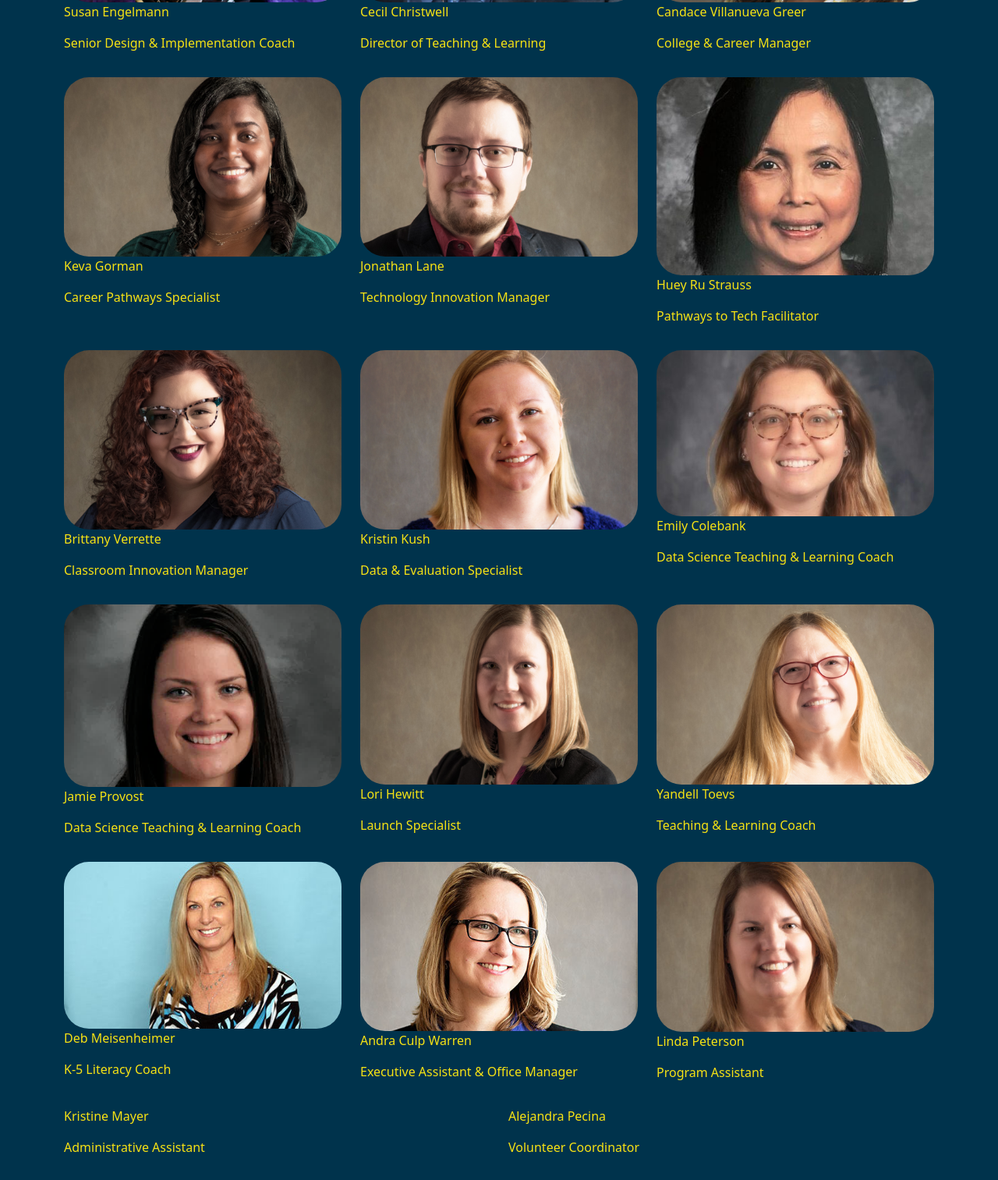
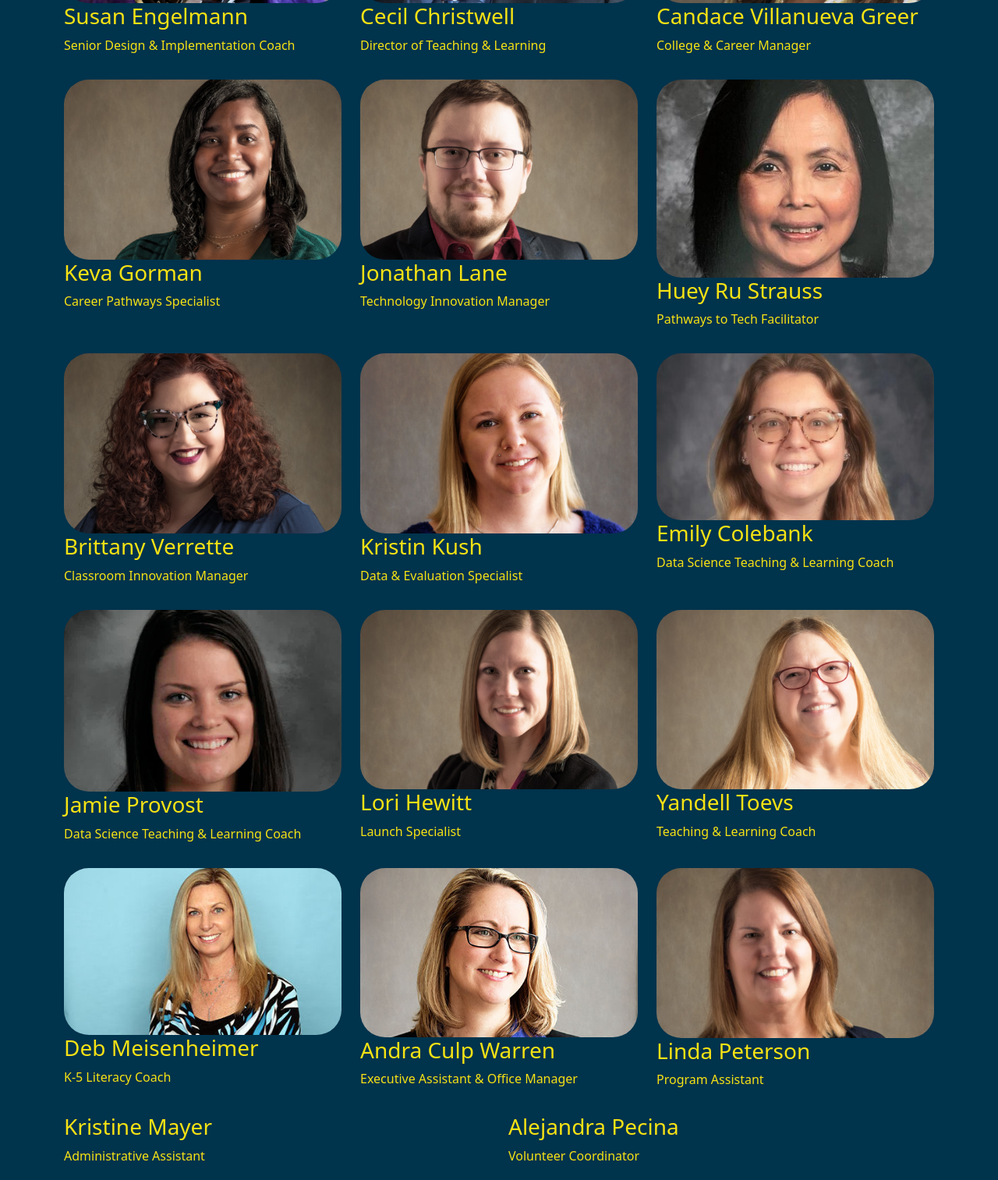
Before and after one commit to PREP-KC/prepkc-website, a plain HTML site: page about.html in a window 1280 px wide. Shown: the part 1411-2924 px from the top of the page at 78% size. Drawn offline with nearby package versions, Linux system fonts and the light colour scheme.

Commit message:
ui updates

```diff
--- a/about.html
+++ b/about.html
@@ -64,102 +64,102 @@
             <div class="row">
                 <div class="col">
                     <img src="img/team/susan_wally.jpg" alt="Susan Wally" class="rounded-5">
-                    <p>Susan Wally</p>
+                    <h3>Susan Wally</h3>
                     <p>President & CEO</p>
                 </div>
                 <div class="col mb-3">
                     <img src="img/team/doug_elmer.jpg" alt="Doug Elmer" class="rounded-5">
-                    <p>Doug Elmer</p>
+                    <h3>Doug Elmer</h3>
                     <p>Vice President</p>
                 </div>
                 <div class="col mb-3">
                     <img src="img/team/beth_mccarthy.jpg" alt="Beth McCarthy" class="rounded-5">
-                    <p>Beth McCarthy</p>
+                    <h3>Beth McCarthy</h3>
                     <p>Director of Community & Industry Partnerships</p>
                 </div>
                 <div class="col mb-3">
                     <img src="img/team/susan_engelmann.jpg" alt="Susan Engelmann" class="rounded-5">
-                    <p>Susan Engelmann</p>
+                    <h3>Susan Engelmann</h3>
                     <p>Senior Design & Implementation Coach</p>
                 </div>
                 <div class="col mb-3">
                     <img src="img/team/cecil_christwell.jpg" alt="Cecil Christwell" class="rounded-5">
-                    <p>Cecil Christwell</p>
+                    <h3>Cecil Christwell</h3>
                     <p>Director of Teaching & Learning</p>
                 </div>
                 <div class="col mb-3">
                     <img src="img/team/candace_villanueva_greer.jpg" alt="Candace Villanueva Greer" class="rounded-5">
-                    <p>Candace Villanueva Greer</p>
+                    <h3>Candace Villanueva Greer</h3>
                     <p>College & Career Manager</p>
                 </div>
                 <div class="col mb-3">
                     <img src="img/team/keva_gorman.jpg" alt="Keva Gorman" class="rounded-5">
-                    <p>Keva Gorman</p>
+                    <h3>Keva Gorman</h3>
                     <p>Career Pathways Specialist</p>
                 </div>
                 <div class="col mb-3">
                     <img src="img/team/jonathan_lane.jpg" alt="Jonathan Lane" class="rounded-5">
-                    <p>Jonathan Lane</p>
+                    <h3>Jonathan Lane</h3>
                     <p>Technology Innovation Manager</p>
                 </div>
                 <div class="col mb-3">
                     <img src="img/team/huey_ru_strauss.jpg" alt="Huey Ru Strauss" class="rounded-5">
-                    <p>Huey Ru Strauss</p>
+                    <h3>Huey Ru Strauss</h3>
                     <p>Pathways to Tech Facilitator</p>
                 </div>
                 <div class="col mb-3">
                     <img src="img/team/brittany_verrette.jpg" alt="Brittany Verrette" class="rounded-5">
-                    <p>Brittany Verrette</p>
+                    <h3>Brittany Verrette</h3>
                     <p>Classroom Innovation Manager</p>
                 </div>
                 <div class="col mb-3">
                     <img src="img/team/kristin_kush.jpg" alt="Kristin Kush" class="rounded-5">
-                    <p>Kristin Kush</p>
+                    <h3>Kristin Kush</h3>
                     <p>Data & Evaluation Specialist</p>
                 </div>
                 <div class="col mb-3">
                     <img src="img/team/emily_colebank.jpg" alt="Emily Colebank" class="rounded-5">
-                    <p>Emily Colebank</p>
+                    <h3>Emily Colebank</h3>
                     <p>Data Science Teaching & Learning Coach</p>
                 </div>
                 <div class="col mb-3">
                     <img src="img/team/jamie_provost.png" alt="Jamie Provost" class="rounded-5">
-                    <p>Jamie Provost</p>
+                    <h3>Jamie Provost</h3>
                     <p>Data Science Teaching & Learning Coach</p>
                 </div>
                 <div class="col mb-3">
                     <img src="img/team/lori_hewitt.jpg" alt="Lori Hewitt" class="rounded-5">
-                    <p>Lori Hewitt</p>
+                    <h3>Lori Hewitt</h3>
                     <p>Launch Specialist</p>
                 </div>
                 <div class="col mb-3">
                     <img src="img/team/yandell_toevs.jpg" alt="Yandell Toevs" class="rounded-5">
-                    <p>Yandell Toevs</p>
+                    <h3>Yandell Toevs</h3>
                     <p>Teaching & Learning Coach</p>
                 </div>
                 <div class="col mb-3">
                     <img src="img/team/deb_meisenheimer.jpg" alt="Deb Meisenheimer" class="rounded-5">
-                    <p>Deb Meisenheimer</p>
+                    <h3>Deb Meisenheimer</h3>
                     <p>K-5 Literacy Coach</p>
                 </div>
                 <div class="col mb-3">
                     <img src="img/team/andra_culp_warren.jpg" alt="Andra Culp Warren" class="rounded-5">
-                    <p>Andra Culp Warren</p>
+                    <h3>Andra Culp Warren</h3>
                     <p>Executive Assistant & Office Manager</p>
                 </div>
                 <div class="col mb-3">
                     <img src="img/team/linda_peterson.jpg" alt="Linda Peterson" class="rounded-5">
-                    <p>Linda Peterson</p>
+                    <h3>Linda Peterson</h3>
                     <p>Program Assistant</p>
                 </div>
                 <div class="col mb-3">
                     <!-- <img src="img/team/kristine_mayer.jpg" alt="Kristine Mayer" class="rounded-5"> -->
-                    <p>Kristine Mayer</p>
+                    <h3>Kristine Mayer</h3>
                     <p>Administrative Assistant</p>
                 </div>
                 <div class="col mb-3">
                     <!-- <img src="img/team/alejandra_pecina.jpg" alt="Alejandra Pecina" class="rounded-5"> -->
-                    <p>Alejandra Pecina</p>
+                    <h3>Alejandra Pecina</h3>
                     <p>Volunteer Coordinator</p>
                 </div>
             </div>
```
Also changed, not shown: mathrelays.html (+3 -0 lines).
